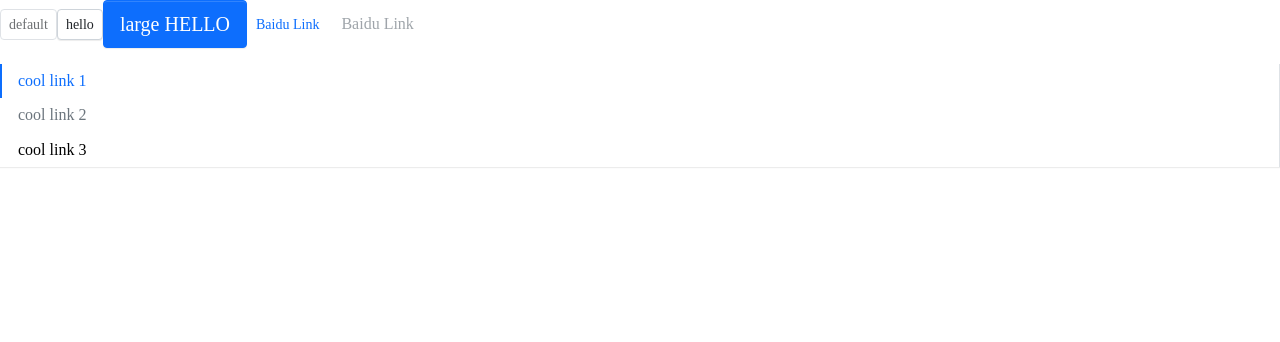
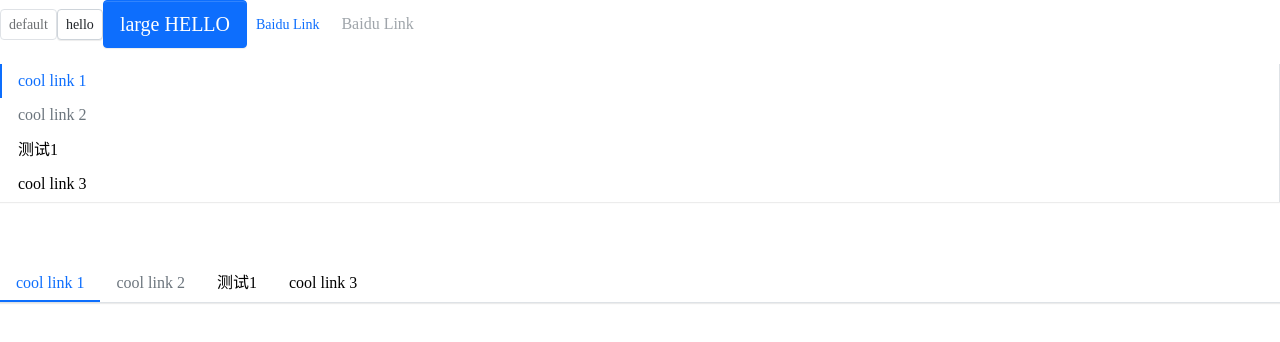
Before and after one commit to DelayDragon/component-library-react, a React (Vite) app: page / in a window 1280 px wide. Shown: the top 342 px of the page. Built offline with nearby package versions, Linux system fonts and the light colour scheme.

Commit message:
feat：添加下拉菜单组件（纵向与横向）；
修正：修改sass的不支持操作，calc包裹运算；
构建：style文件中的名称和节点对应需要多注意，稍有错误都需要重新去查看对应节点的style；

```diff
--- a/src/App.tsx
+++ b/src/App.tsx
@@ -2,6 +2,7 @@
 import { Button, ButtonType, ButtonSize } from './components/Button/button'
 import { Menu } from './components/Menu/menu'
 import { MenuItem } from './components/Menu/menuItem'
+import { SubMenu } from './components/Menu/subMenu'
 
 function App() {
   return (
@@ -14,16 +15,43 @@
       <Button btnType={ButtonType.Link} disabled href='http://www.baidu.com'>Baidu Link</Button>
       <br />
       <Menu defaultIndex={0} mode='vertical' onSelect={(index) => console.log(index)}>
-        <MenuItem index={0}>
+        <MenuItem>
           cool link 1
         </MenuItem>
-        <MenuItem index={1} disabled>
+        <MenuItem disabled>
           cool link 2
         </MenuItem>
-        <MenuItem index={2}>
+        <SubMenu title={'测试1'}>
+          <MenuItem>
+            dorpdown1
+          </MenuItem>
+          <MenuItem>
+            dorpdown2
+          </MenuItem>
+        </SubMenu>
+        <MenuItem>
           cool link 3
         </MenuItem>
-
+      </Menu>
+      <br />
+      <Menu defaultIndex={0} mode='horizontal' onSelect={(index) => console.log(index)}>
+        <MenuItem>
+          cool link 1
+        </MenuItem>
+        <MenuItem disabled>
+          cool link 2
+        </MenuItem>
+        <SubMenu title={'测试1'}>
+          <MenuItem>
+            dorpdown1
+          </MenuItem>
+          <MenuItem>
+            dorpdown2
+          </MenuItem>
+        </SubMenu>
+        <MenuItem>
+          cool link 3
+        </MenuItem>
       </Menu>
     </>
   )
--- a/src/components/Menu/_styel.scss
+++ b/src/components/Menu/_styel.scss
@@ -6,22 +6,89 @@
     list-style: none;
     border-bottom: $menu-border-width solid $menu-border-color;
     box-shadow: $menu-box-shadow;
-    .menu-item {
+
+    >.menu-item {
         padding: $menu-item-padding-y $menu-item-padding-x;
         cursor: pointer;
         transition: $menu-transition;
-        &:hover,&:focus {
+
+        &:hover,
+        &:focus {
             text-decoration: none;
         }
+
         &.is-disabled {
             color: $menu-item-disabled-color;
             pointer-events: none;
-            cursor:default;
+            cursor: default;
         }
-        &.is-active, &:hover {
+
+        &.is-active,
+        &:hover {
             color: $menu-item-active-color;
             border-bottom: $menu-item-active-border-width solid $menu-item-active-color
         }
+
+        // 覆盖垂直模式的hover状态
+        // .is-vertical {
+        //     .arrow-icon {
+        //         transform: rotate(0deg) !important;
+        //     }
+        // }
+        // .is-vertical.is-opened {
+        //     .arrow-icon {
+        //         transform: rotate(180deg) !important;
+        //     }
+        // }
+
+        .viking-submenu {
+            display: none;
+            // position: absolute;
+            top: calc(100% + 8px);
+            list-style: none;
+            padding-left: 0;
+            white-space: nowrap;
+
+            .menu-item {
+                padding: $menu-item-padding-y $menu-item-padding-x;
+                cursor: pointer;
+                transition: $menu-transition;
+                color: $body-color;
+                &.is-active,
+                &:hover {
+                    color: $menu-item-active-color !important
+                }
+            }
+        }
+
+        .viking-submenu.menu-opened {
+            display: block;
+            opacity: 1;
+        }
+    }
+
+    .submenu-item {
+        position: relative;
+        .submenu-title {
+            display: flex;
+            align-items: center;
+        }
+    }
+}
+
+.menu-horizontal {
+    .menu-item {
+        border-bottom: $menu-item-active-border-width solid transparent;
+    }
+
+    .viking-submenu {
+        position: absolute;
+        background: $white;
+        z-index: 100;
+        top: calc(100% + 8px);
+        left: 0;
+        border: $menu-border-width solid $menu-border-color;
+        box-shadow: $submenu-box-shadow;
     }
 }
 
@@ -29,11 +96,65 @@
     flex-direction: column;
     border-bottom: 0px;
     border-right: $menu-border-width solid $menu-border-color;
-    .menu-item {
+
+    >.menu-item {
         border-left: $menu-item-active-border-width solid transparent;
-        &.is-active, &:hover {
+
+        &.is-active,
+        &:hover {
             border-bottom: 0px;
             border-left: $menu-item-active-border-width solid $menu-item-active-color;
         }
     }
 }
+
+
+
+
+// .submenu-item {
+//     position: relative;
+//     .submenu-title {
+//         display: flex;
+//         align-items: center;
+//     }
+//     .arrow-icon {
+//         transition: transform .25s ease-in-out;
+//         margin-left:3px;
+//     }
+//     &:hover {
+//         .arrow-icon {
+//             transform: rotate(180deg)
+//         }
+//     }
+// }
+// 覆盖垂直模式的hover状态
+// .is-vertical {
+//     .arrow-icon {
+//         transform: rotate(0deg) !important;
+//     }
+// }
+// .is-vertical.is-opened {
+//     .arrow-icon {
+//         transform: rotate(180deg) !important;
+//     }
+// }
+// .menu-submenu {
+//     opacity: 0;
+//     list-style: none;
+//     padding-left: 0;
+//     white-space: nowrap;
+//     transition: opacity 0.4s ease-in;
+//     .menu-item {
+//         padding: $menu-item-padding-y $menu-item-padding-x;
+//         cursor: pointer;
+//         transition: $menu-transition;
+//         color: $body-color;
+//         &.isactive, &:hover {
+//             color: $menu-item-active-color !important;
+//         }
+//     }
+// }
+// .meun-submenu.menu-opened {
+//     display: block;
+//     opacity: 1;
+// }
--- a/src/components/Menu/menu.tsx
+++ b/src/components/Menu/menu.tsx
@@ -15,7 +15,8 @@
 
 interface IMenuContext {
     index: number;
-    onSelect?: SelectCallback
+    onSelect?: SelectCallback;
+    mode?: MenuMode
 }
 
 export const MenuContext = React.createContext<IMenuContext>({ index: 0 })
@@ -32,7 +33,8 @@
     const [currentActive, setCurrentActive] = useState(defaultIndex)
 
     const classes = classNames('viking-menu', className, {
-        'menu-vertical': mode === 'vertical'
+        'menu-vertical': mode === 'vertical',
+        'menu-horizontal': mode !== 'vertical'
     })
     const handleClick = (index: number) => {
         setCurrentActive(index)
@@ -42,13 +44,14 @@
     }
     const passedContext: IMenuContext = {
         index: currentActive ? currentActive : 0,
-        onSelect: handleClick
+        onSelect: handleClick,
+        mode: mode
     }
     const renderChildren = () => {
         return React.Children.map(children, (child, index) => {
             const childElement = child as React.FunctionComponentElement<MenuItemProps>
             const { displayName } = childElement.type
-            if(displayName === 'MenuItem'){
+            if(displayName === 'MenuItem' || displayName === 'SubMenu'){
                 return React.cloneElement(childElement, {
                     index
                 })
--- /dev/null
+++ b/src/components/Menu/subMenu.tsx
@@ -0,0 +1,69 @@
+import React, {useState} from "react";
+import classNames from "classnames";
+import { MenuContext } from './menu'
+import { MenuItemProps } from "./menuItem";
+
+export interface SubMenuProps {
+    index?: number;
+    title: string;
+    className?: string;
+    children?: React.ReactNode
+}
+
+export const SubMenu: React.FC<SubMenuProps> = ({index, title, children, className}) => {
+    const [menuOpen, setMenuOpen] = useState(false)
+    const context = React.useContext(MenuContext)
+    const classes = classNames('menu-item submenu-item', className, {
+        'is-active': context.index === index
+    })
+
+    const handleClick = (e: React.MouseEvent) => {
+        e.preventDefault()
+        setMenuOpen(!menuOpen)
+    }
+    let timer:any
+    const handleMouse = (e: React.MouseEvent, toggle: boolean) => {
+        clearTimeout(timer)
+        e.preventDefault()
+        timer = setTimeout(() => {
+            setMenuOpen(toggle)
+        }, 300)
+    }
+    const clickEvents = context.mode === 'vertical' ? {
+        onClick: handleClick
+    } : {}
+    const hoverEvents = context.mode !== 'vertical' ? {
+        onMouseEnter: (e: React.MouseEvent) => { handleMouse(e, true)},
+        onMouseLeave: (e: React.MouseEvent) => { handleMouse(e, false)}
+    } : {}
+
+    const renderChildren = () => {
+        const subMenuClasses = classNames('viking-submenu', {
+            'menu-opened': menuOpen
+        })
+        const childrenComponent = React.Children.map(children, (child, index) => {
+            const childElement = child as React.FunctionComponentElement<MenuItemProps>
+            if(childElement.type.displayName === 'MenuItem'){
+                return React.cloneElement(childElement, {
+                    index
+                })
+            }else{
+                console.error("warning: SubMenu has A child which is not a MenuItem component!")
+            }
+        })
+        return (
+            <ul className={subMenuClasses}>
+                {childrenComponent}
+            </ul>
+        )
+    }
+    return (
+        <li key={index} className={classes} {...hoverEvents}>
+            <div className="submenu-title" {...clickEvents}>
+                {title}
+            </div>
+            {renderChildren()}
+        </li>
+    )
+}
+SubMenu.displayName = 'SubMenu'
--- a/src/styles/_variables.scss
+++ b/src/styles/_variables.scss
@@ -166,7 +166,7 @@
 // Spacing
 $spacer: 1rem !default;
 
-$headings-margin-bottom:      $spacer / 2 !default;
+$headings-margin-bottom:      calc($spacer / 2) !default;
 $headings-font-family:        null !default;
 $headings-font-style:         null !default;
 $headings-font-weight:        500 !default;
```
